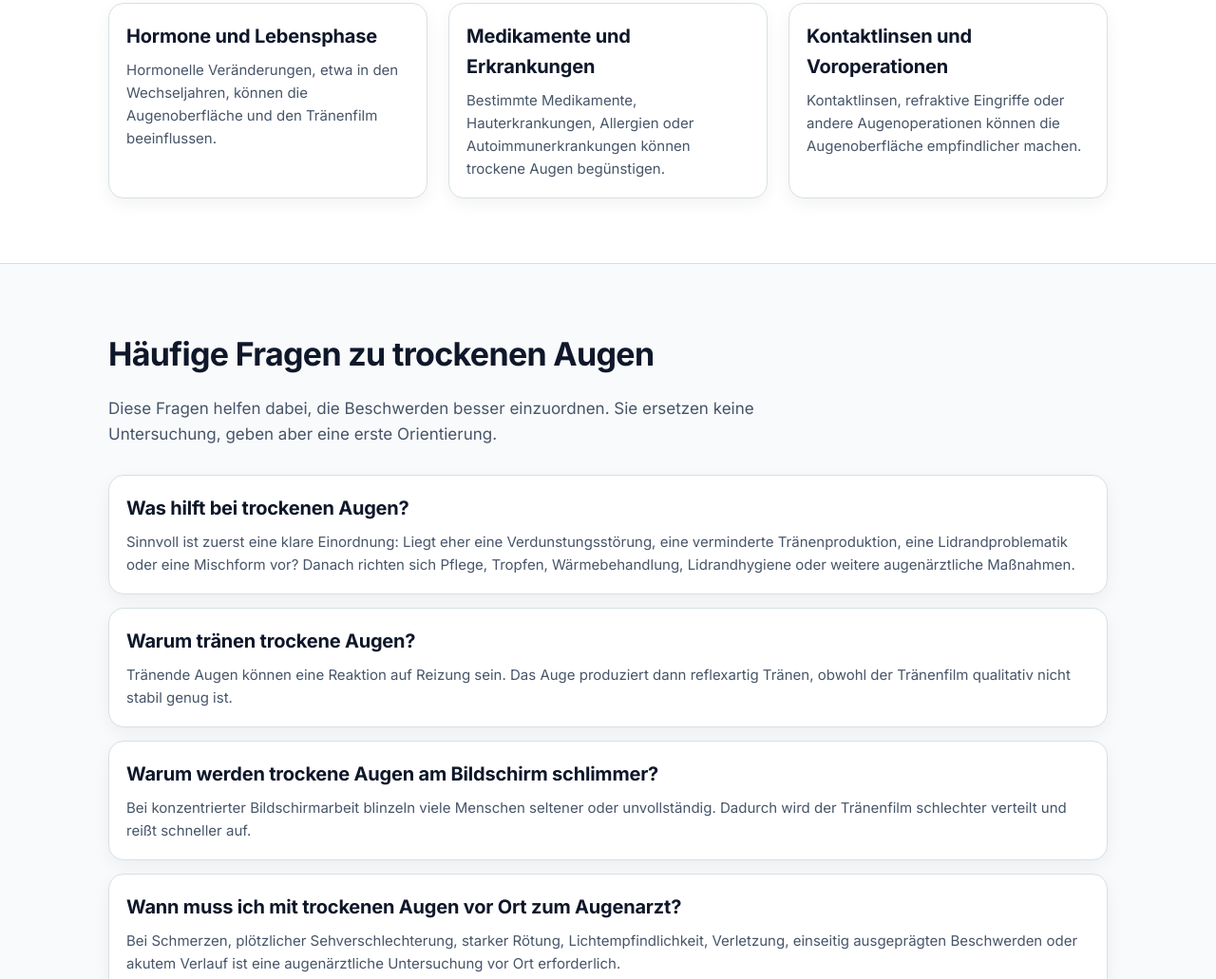
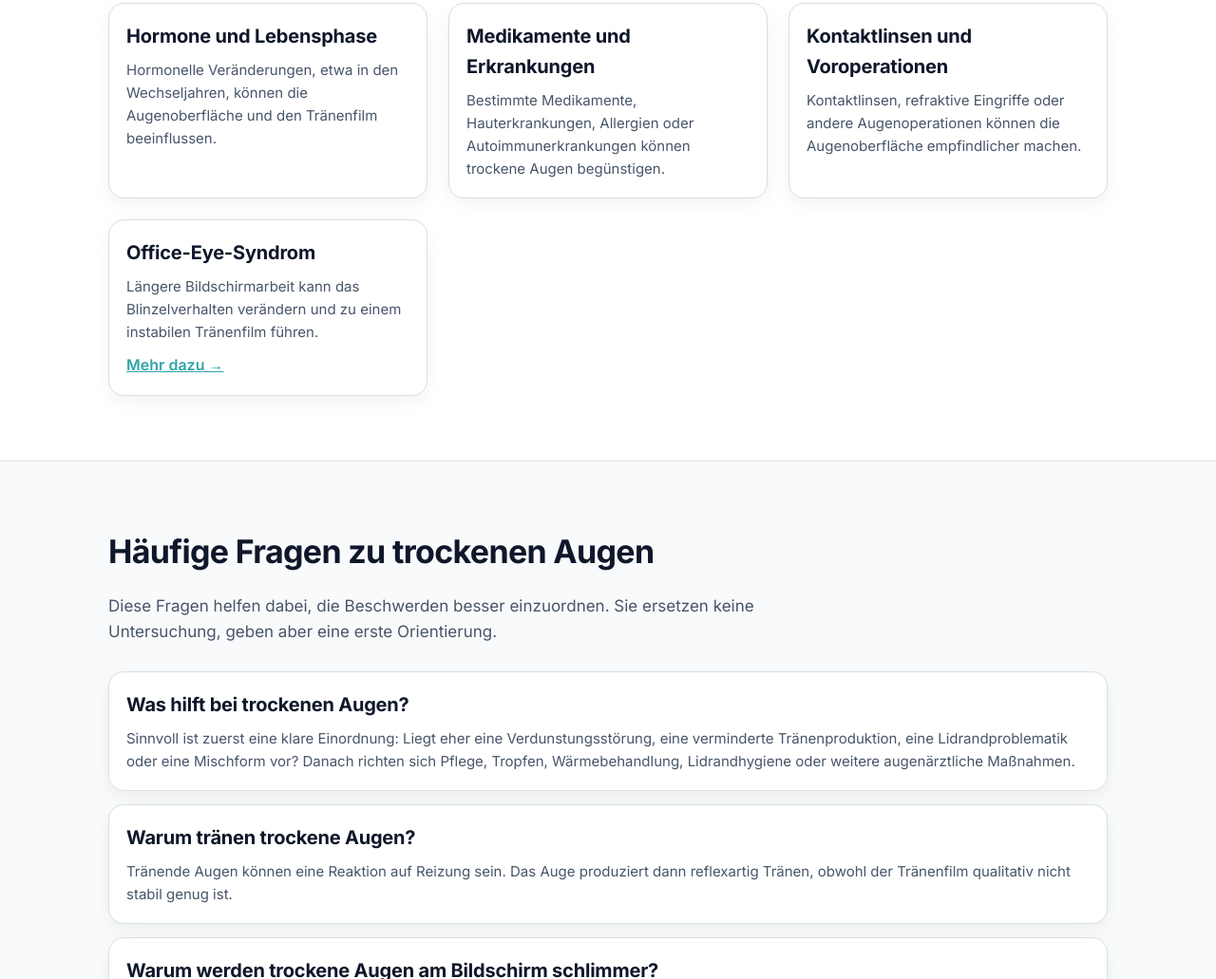
Before and after one commit to Med-Avisio/med-avisio, a website: page index.html in a window 1280 px wide. Shown: the part 4603-5634 px from the top of the page at 95% size. Drawn offline with Linux system fonts and the light colour scheme.

Commit message:
Update index.html

```diff
--- a/index.html
+++ b/index.html
@@ -920,6 +920,17 @@ select:focus{
           Kontaktlinsen, refraktive Eingriffe oder andere Augenoperationen können die Augenoberfläche empfindlicher machen.
         </div>
       </div>
+
+<div class="card">
+  <h3>Office-Eye-Syndrom</h3>
+  <div class="small">
+    Längere Bildschirmarbeit kann das Blinzelverhalten verändern und zu einem instabilen Tränenfilm führen.
+  </div>
+  <a href="/office-eye-syndrom.html" style="display:inline-block; margin-top:10px; color:var(--brand); font-weight:600;">
+    Mehr dazu →
+  </a>
+</div>
+
     </div>
   </div>
 </section>
```
